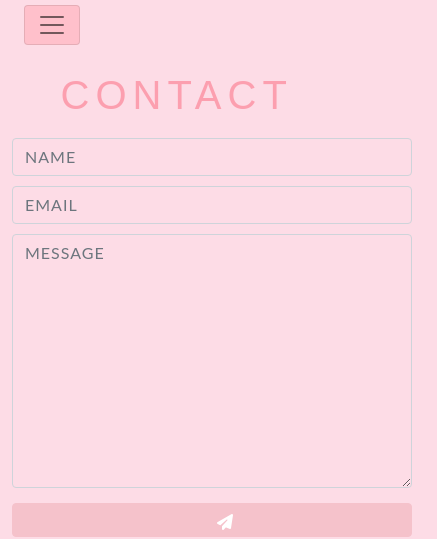
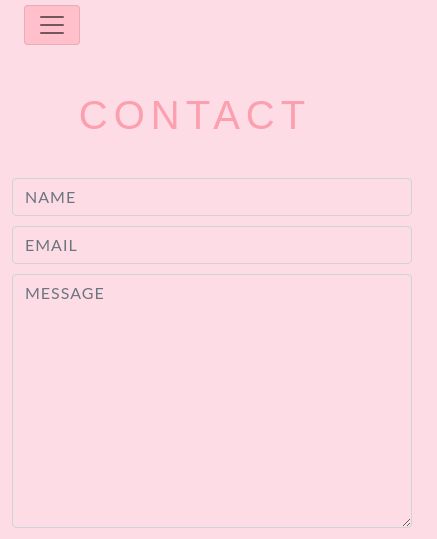
Before and after one commit to tomipoppe/MiProjectoFinalConBoostrap, a plain HTML site: page Pages/contact.html in a window 390 px wide. Shown: the part 183-722 px from the top of the page, 437 px wide, since content can reach past the window. Drawn offline with nearby package versions, Linux system fonts and the light colour scheme.

Commit message:
Correccion de mediaQ phone L

```diff
--- a/Pages/contact.html
+++ b/Pages/contact.html
@@ -47,13 +47,13 @@
             </div>
         </div>
     </nav>
+
     <main>
+        <!-- TITULO -->
+        <h1 class="section-title">Contact</h1>
 
         <!-- FORM -->
         <section id="contact">
-
-            <h1 class="section-title">Contact</h1>
-
             <div class="contact-wrapper">
 
                 <!-- Left contact page -->
@@ -80,7 +80,6 @@
                         <div class="alt-send-button">
                             <i class="fa fa-paper-plane"></i><span class="send-text">SEND</span>
                         </div>
-
                     </button>
 
                 </form>
@@ -90,7 +89,8 @@
                 <div class="direct-contact-container">
 
                     <ul class="contact-list">
-                        <li class="list-item"><i class="fa fa-map-marker fa-2x"><span class="contact-text place">Buenos Aires, Argentina</span></i></li>
+                        <li class="list-item"><i class="fa fa-map-marker fa-2x"><span class="contact-text place">Buenos
+                                    Aires, Argentina</span></i></li>
 
                         <li class="list-item"><i class="fa fa-phone fa-2x"><span class="contact-text phone"><a
                                         href="tel:+5491151564113" title="Give me a call">(+54) 9 11 5156
@@ -99,7 +99,6 @@
                         <li class="list-item"><i class="fa fa-envelope fa-2x"><span class="contact-text gmail"><a
                                         href="mailto:#" title="Send me an email">tomas.poppe@gmail.com</a></span></i>
                         </li>
-
                     </ul>
                     <hr>
                     <ul class="social-media-list">
@@ -114,11 +113,9 @@
                         </li>
                     </ul>
                     <hr>
-
                     <div class="copyright">&copy; ALL OF THE RIGHTS RESERVED MAKI & BEAR DESIGN</div>
                     <div class="copyright">POWER AND DESIGN BY MAKI & BEAR DESIGN</div>
                 </div>
-
             </div>
 
         </section>
--- a/css/style.css
+++ b/css/style.css
@@ -125,7 +125,7 @@ body {
 .section-title {
   text-align: center;
   margin: 0 auto;
-  padding: 20px 0;
+  padding: 40px 0;
   font: 300 40px 'Oswald', sans-serif;
   color: #fc9faf;
   text-transform: uppercase;
@@ -181,7 +181,7 @@ body {
   padding-bottom: 100px; }
 
 #contact {
-  width: 90%;
+  width: 100%;
   height: 100%; }
 
 .contact-wrapper {
@@ -189,7 +189,7 @@ body {
   flex-direction: column;
   margin: 0 auto;
   position: relative;
-  min-width: 425px; }
+  min-width: 400px; }
 
 /* Left contact page */
 .form-horizontal {
@@ -202,7 +202,7 @@ body {
 
 .form-control,
 textarea {
-  max-width: 400px;
+  max-width: 410px;
   background-color: #fddce6;
   color: #fc9faf;
   letter-spacing: 1px; }
@@ -216,7 +216,7 @@ textarea {
   transition: all .2s ease-in-out; }
 
 .alt-send-button {
-  width: 400px;
+  width: 380px;
   height: 34px;
   transition: all .2s ease-in-out; }
 
@@ -234,7 +234,6 @@ textarea {
   background-color: #f5c2cb;
   border-color: #f5c2cb; }
 
-/* Begin Right Contact Page */
 /* Location, Phone, Email Section */
 .contact-list {
   list-style-type: none;
--- a/scss/sections/_contact.scss
+++ b/scss/sections/_contact.scss
@@ -6,7 +6,7 @@ body {
 }
 
 #contact {
-    width: 90%;
+    width: 100%;
     height: 100%;
 }
 
@@ -15,7 +15,7 @@ body {
     flex-direction: column;
     margin: 0 auto;
     position: relative;
-    min-width: 425px;
+    min-width: 400px;
 }
 
 /* Left contact page */
@@ -31,7 +31,7 @@ body {
 
 .form-control,
 textarea {
-    max-width: 400px;
+    max-width: 410px;
     background-color: #fddce6;
     color: $text;
     letter-spacing: 1px;
@@ -47,7 +47,7 @@ textarea {
 }
 
 .alt-send-button {
-    width: 400px;
+    width: 380px;
     height: 34px;
     transition: all .2s ease-in-out;
 }
@@ -67,11 +67,6 @@ textarea {
     color: #fff;
     background-color: #f5c2cb;
     border-color: #f5c2cb;
-;
-}
-/* Begin Right Contact Page */
-.direct-contact-container {
-    // max-width: 300px;
 }
 
 /* Location, Phone, Email Section */
--- a/scss/sections/_index.scss
+++ b/scss/sections/_index.scss
@@ -2,7 +2,7 @@
 .section-title {
     text-align: center;
     margin: 0 auto;
-    padding: 20px 0;
+    padding: 40px 0;
     font: 300 40px 'Oswald', sans-serif;
     color: $text;
     text-transform: uppercase;
```
